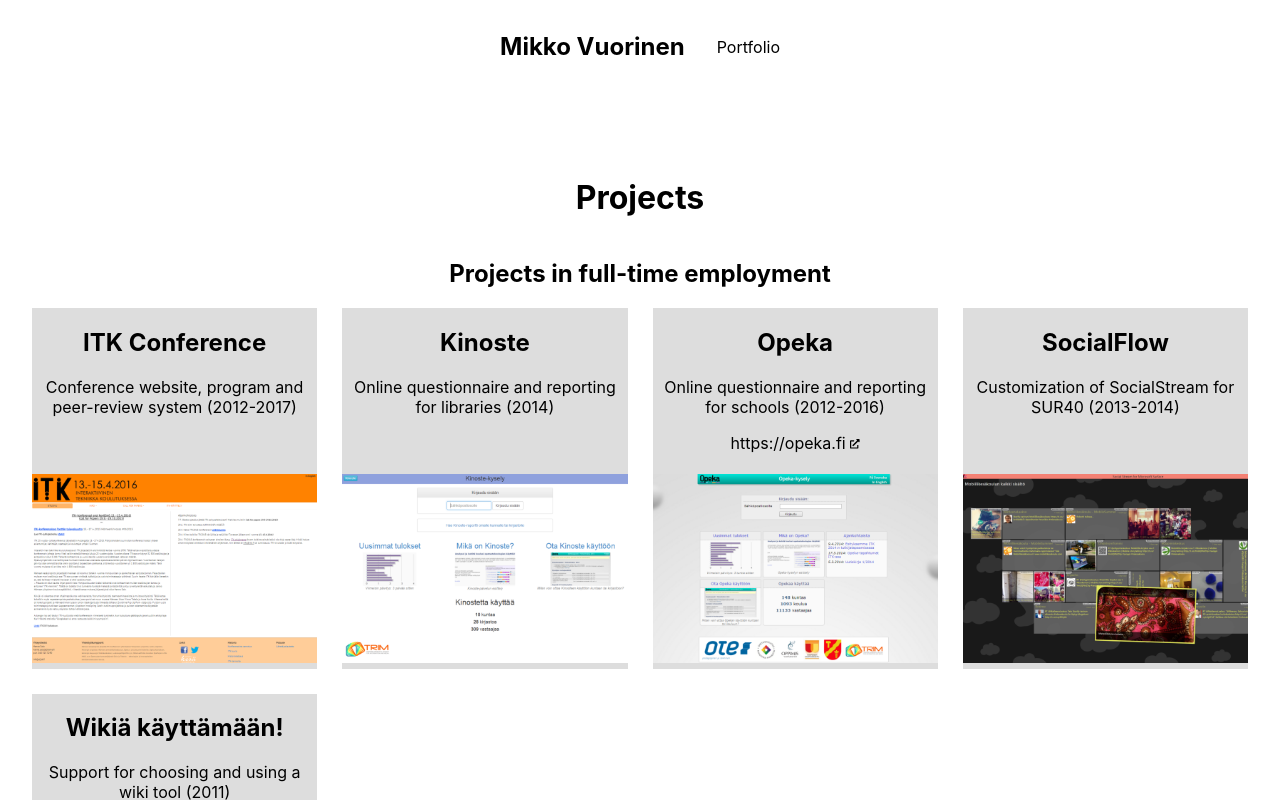
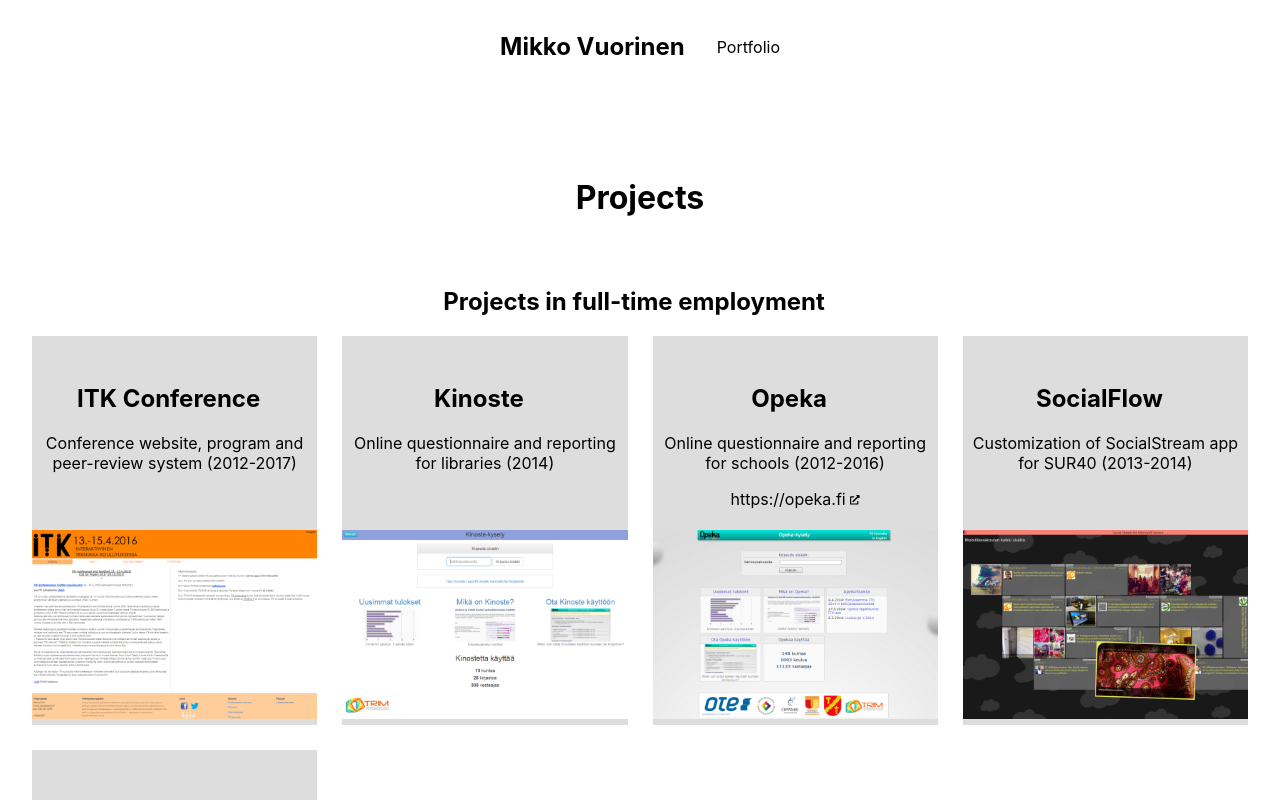
Before and after one commit to vuorinem/mikko.vuorinen.info, a Next.js app: page /portfolio in a window 1280 px wide. Shown: the top 800 px of the page. Built offline with nearby package versions, Linux system fonts and the light colour scheme.

Commit message:
Tweak portfolio page styles

```diff
--- a/data/portfolio/projects.json
+++ b/data/portfolio/projects.json
@@ -60,7 +60,7 @@
         "name": "socialflow",
         "type": "employed",
         "title": "SocialFlow",
-        "text": "Customization of <a href='https://github.com/stimulant/SocialStream'>SocialStream</a> for SUR40 (2013-2014)"
+        "text": "Customization of SocialStream app for SUR40 (2013-2014)"
     },
     {
         "name": "asadin",
--- a/pages/portfolio/index.tsx
+++ b/pages/portfolio/index.tsx
@@ -17,7 +17,7 @@ const Portfolio: NextPage<PortfolioProps> = ({ projects }) => {
                 <div key={project.name} className={styles.project}>
                     <div className={styles.info}>
                         <h2>{project.title}</h2>
-                        {project.text ? <p dangerouslySetInnerHTML={{ __html: project.text }}></p> : ""}
+                        {project.text ? <p>{project.text}</p> : ""}
                         {project.link ? <p><ExternalLink href={project.link}>{project.link.replace(/https?:\\\\/, "")}</ExternalLink></p> : ""}
                     </div>
                     <div className={styles.screenshot}>
--- a/styles/globals.css
+++ b/styles/globals.css
@@ -1,15 +1,25 @@
 :root {
+  --background-color: #fff;
+  --text-color: #222;
   --accent-border-color: #eaeaea;
 }
 
 @media (prefers-color-scheme: dark) {
   :root {
+    --background-color: #000;
+    --text-color: #fff;
     --accent-border-color: #222;
+  }
+
+  html {
+    color-scheme: dark;
   }
 }
 
 html,
 body {
+  color: --text-color;
+  background: --background-color;
   padding: 0;
   margin: 0;
   font-family: -apple-system, BlinkMacSystemFont, Segoe UI, Roboto, Oxygen,
@@ -25,13 +35,13 @@ a {
   box-sizing: border-box;
 }
 
-@media (prefers-color-scheme: dark) {
-  html {
-    color-scheme: dark;
-  }
+h2 {
+  margin-block-start: 2em;
+  margin-inline-end: 0.5em;
+}
 
-  body {
-    color: white;
-    background: black;
-  }
+h2 ~ p,
+h3 ~ p,
+h4 ~ p {
+  margin-top: 0;
 }
```
